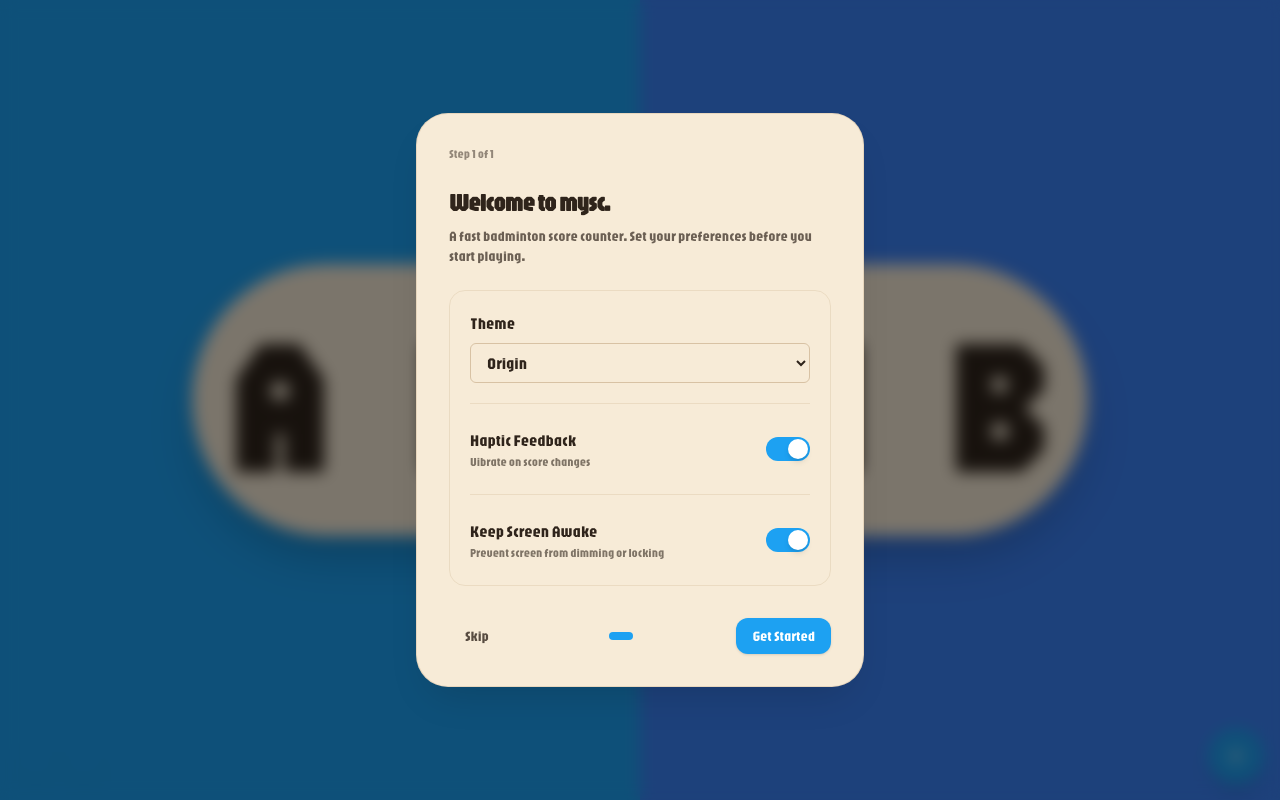
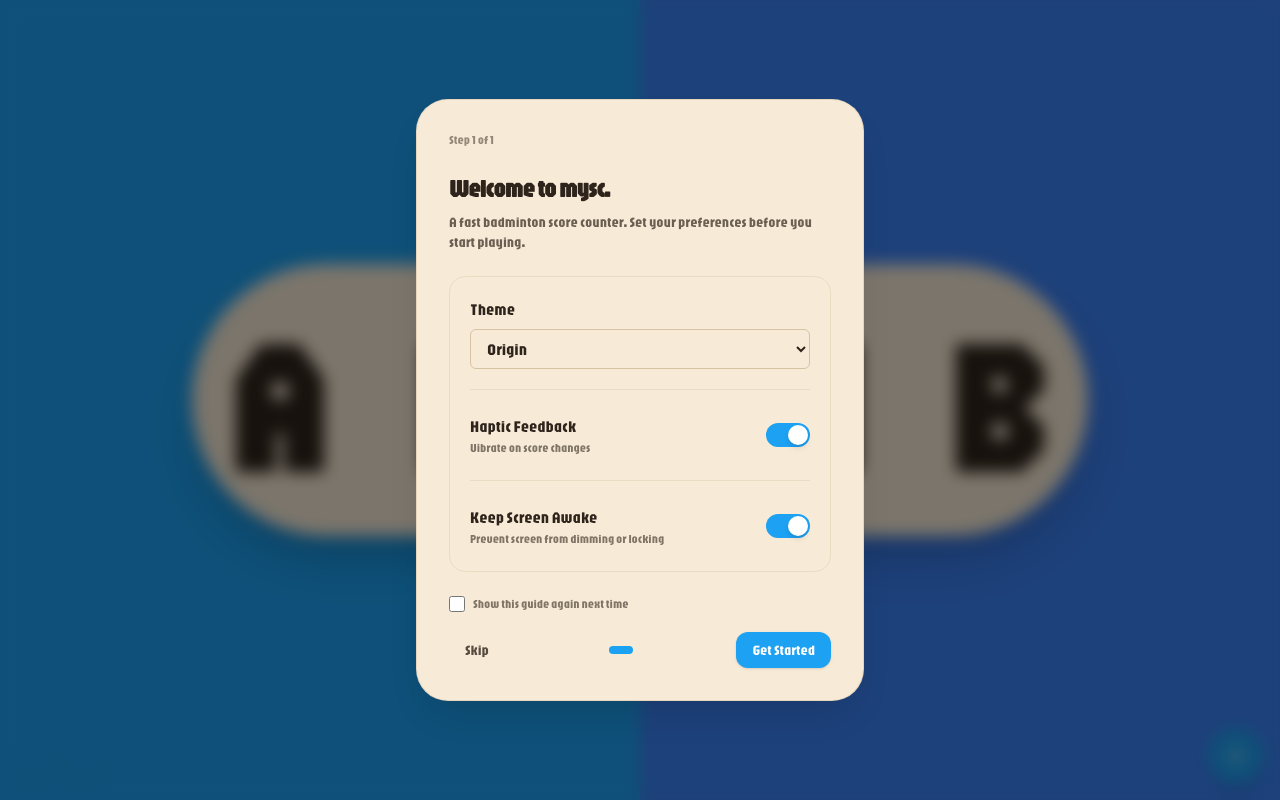
Before and after one commit to bal16/mysc, a React (Vite) app: page / in a window 1280 px wide. Built offline with nearby package versions, Linux system fonts and the light colour scheme; a web font is replaced by a local one.

Commit message:
feat(onboarding): add optional show-again checkbox

```diff
--- a/src/App.tsx
+++ b/src/App.tsx
@@ -8,7 +8,10 @@ import {
 } from "@/components";
 import { ScoreProvider } from "@/providers";
 import { useWakeLock, useHaptics, usePWAInstall } from "@/hooks";
-import { getOnboardingCompleted } from "@/utils/localStorage";
+import {
+  getOnboardingCompleted,
+  getShowOnboardingAgain,
+} from "@/utils/localStorage";
 import {
   RiLightbulbFill,
   RiLightbulbLine,
@@ -20,7 +23,7 @@ import { useState } from "react";
 function App() {
   const [isModalOpen, setIsModalOpen] = useState(false);
   const [showOnboarding, setShowOnboarding] = useState(
-    () => !getOnboardingCompleted()
+    () => !getOnboardingCompleted() || getShowOnboardingAgain()
   );
   const wakeLock = useWakeLock();
   const haptics = useHaptics();
@@ -53,7 +56,6 @@ function App() {
           onClose={() => setIsModalOpen(false)}
           wakeLock={wakeLock}
           haptics={haptics}
-          onReplayOnboarding={() => setShowOnboarding(true)}
         />
         <PWABadge />
         {showOnboarding && (
--- a/src/components/Onboarding.tsx
+++ b/src/components/Onboarding.tsx
@@ -3,7 +3,10 @@ import { useTheme } from "@/hooks/useTheme";
 import { ThemeSwitcher } from "./ThemeSwitcher";
 import { WakeLockToggle } from "./WakeLockToggle";
 import { HapticsToggle } from "./HapticsToggle";
-import { setOnboardingCompleted } from "@/utils/localStorage";
+import {
+  setOnboardingCompleted,
+  setShowOnboardingAgain,
+} from "@/utils/localStorage";
 import { clsx } from "clsx";
 import {
   RiArrowLeftLine,
@@ -52,6 +55,7 @@ export const Onboarding = ({
   });
 
   const [index, setIndex] = useState(0);
+  const [showAgain, setShowAgain] = useState(false);
 
   const slideIds = useMemo<SlideId[]>(() => {
     const ids: SlideId[] = ["welcome"];
@@ -92,6 +96,7 @@ export const Onboarding = ({
 
   const handleComplete = () => {
     setOnboardingCompleted();
+    setShowOnboardingAgain(showAgain);
     onComplete();
   };
 
@@ -323,7 +328,18 @@ export const Onboarding = ({
           {renderSlide()}
         </main>
         <footer className="p-6 pt-2 border-t border-border/40">
-          {navigation}
+          <div className="flex flex-col gap-3">
+            <label className="flex items-center gap-2 text-xs text-foreground/60">
+              <input
+                type="checkbox"
+                checked={showAgain}
+                onChange={(event) => setShowAgain(event.target.checked)}
+                className="h-4 w-4 rounded border-border"
+              />
+              Show this guide again next time
+            </label>
+            {navigation}
+          </div>
         </footer>
       </div>
     );
@@ -353,7 +369,18 @@ export const Onboarding = ({
           </span>
         </div>
         {renderSlide()}
-        {navigation}
+        <div className="flex flex-col gap-3">
+          <label className="flex items-center gap-2 text-xs text-foreground/60">
+            <input
+              type="checkbox"
+              checked={showAgain}
+              onChange={(event) => setShowAgain(event.target.checked)}
+              className="h-4 w-4 rounded border-border"
+            />
+            Show this guide again next time
+          </label>
+          {navigation}
+        </div>
       </div>
     </div>
   );
--- a/src/components/SettingsSheet.tsx
+++ b/src/components/SettingsSheet.tsx
@@ -20,7 +20,6 @@ interface SettingsSheetProps {
     isEnabled: boolean;
     toggle: () => void;
   };
-  onReplayOnboarding?: () => void;
 }
 
 export const SettingsSheet = ({
@@ -28,7 +27,6 @@ export const SettingsSheet = ({
   onClose,
   wakeLock,
   haptics,
-  onReplayOnboarding,
 }: SettingsSheetProps) => {
   const { state, set, swap } = useContext(ScoreContext);
 
@@ -157,28 +155,6 @@ export const SettingsSheet = ({
 
           {/* Theme Settings */}
           <ThemeSwitcher />
-
-          {onReplayOnboarding && (
-            <>
-              <div className="w-full h-px bg-border/40" />
-              <button
-                type="button"
-                onClick={() => {
-                  onClose();
-                  onReplayOnboarding();
-                }}
-                className={clsx(
-                  "flex items-center justify-center gap-2 w-full py-3.5 rounded-xl font-medium",
-                  "bg-surface border border-border shadow-sm",
-                  "hover:bg-muted hover:shadow-md active:scale-[0.98]",
-                  "transition-all duration-300 ease-[cubic-bezier(0.16,1,0.3,1)]",
-                  "focus:outline-none focus:ring-2 focus:ring-primary/20"
-                )}
-              >
-                Replay onboarding
-              </button>
-            </>
-          )}
         </div>
       </div>
     </>
--- a/src/utils/localStorage.ts
+++ b/src/utils/localStorage.ts
@@ -80,3 +80,24 @@ export const setOnboardingCompleted = (): void => {
     console.error("Failed to save onboarding state", e);
   }
 };
+
+export const getShowOnboardingAgain = (): boolean => {
+  try {
+    return localStorage.getItem("showOnboardingAgain") === "true";
+  } catch (e) {
+    console.error("Failed to access localStorage", e);
+    return false;
+  }
+};
+
+export const setShowOnboardingAgain = (enabled: boolean): void => {
+  try {
+    if (enabled) {
+      localStorage.setItem("showOnboardingAgain", "true");
+    } else {
+      localStorage.removeItem("showOnboardingAgain");
+    }
+  } catch (e) {
+    console.error("Failed to save onboarding replay preference", e);
+  }
+};
```
